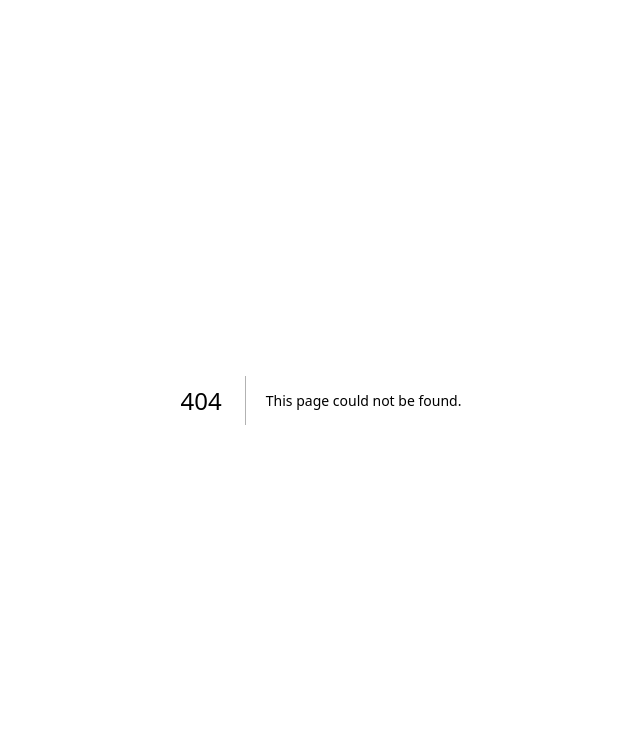
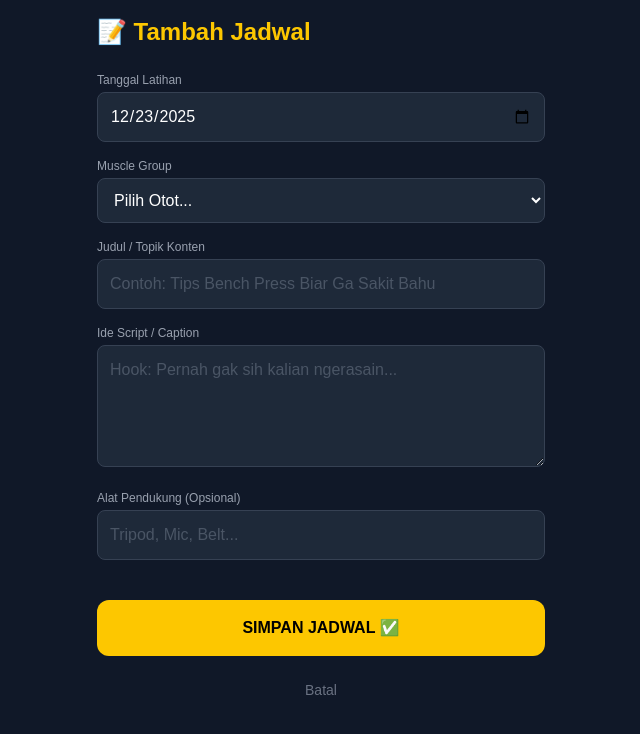
Before and after one commit to davidcungniago/gym-content-app, a Next.js app: page /new in a window 1280 px wide. Before the commit this address had no page. Shown: the top 734 px of the page, without its empty margins (319-959 px from the left). Built offline with nearby package versions, Linux system fonts and the light colour scheme; no server answers.

Commit message:
Tambah halaman input

```diff
--- /dev/null
+++ b/app/new/page.tsx
@@ -0,0 +1,137 @@
+'use client'
+import { useState } from 'react'
+import { supabase } from '@/lib/supabaseClient' // Pastikan path ini sesuai
+import { useRouter } from 'next/navigation'
+
+export default function NewPost() {
+  const router = useRouter()
+  const [loading, setLoading] = useState(false)
+  const [formData, setFormData] = useState({
+    date: new Date().toISOString().split('T')[0], // Default hari ini
+    muscle: '',
+    topic: '',
+    script: '',
+    equipment: ''
+  })
+
+  const handleSubmit = async (e: React.FormEvent) => {
+    e.preventDefault()
+    setLoading(true)
+
+    // Kirim data ke Supabase
+    const { error } = await supabase.from('content_schedule').insert([
+      {
+        schedule_date: formData.date,
+        muscle_group: formData.muscle,
+        topic: formData.topic,
+        script_draft: formData.script,
+        equipment_needed: formData.equipment,
+        status: 'Planned'
+      }
+    ])
+
+    if (error) {
+      alert('Gagal simpan: ' + error.message)
+      setLoading(false)
+    } else {
+      // Jika sukses, kembali ke dashboard
+      router.push('/')
+      router.refresh()
+    }
+  }
+
+  return (
+    <main className="min-h-screen bg-gray-900 text-white p-4 flex flex-col items-center">
+      <div className="w-full max-w-md">
+        <h1 className="text-2xl font-bold mb-6 text-yellow-400">📝 Tambah Jadwal</h1>
+
+        <form onSubmit={handleSubmit} className="space-y-4">
+
+          {/* Tanggal */}
+          <div>
+            <label className="block text-xs text-gray-400 mb-1">Tanggal Latihan</label>
+            <input
+              type="date"
+              className="w-full bg-gray-800 p-3 rounded-lg border border-gray-700 text-white"
+              value={formData.date}
+              onChange={(e) => setFormData({...formData, date: e.target.value})}
+              required
+            />
+          </div>
+
+          {/* Muscle Group */}
+          <div>
+            <label className="block text-xs text-gray-400 mb-1">Muscle Group</label>
+            <select
+              className="w-full bg-gray-800 p-3 rounded-lg border border-gray-700 text-white"
+              value={formData.muscle}
+              onChange={(e) => setFormData({...formData, muscle: e.target.value})}
+              required
+            >
+              <option value="">Pilih Otot...</option>
+              <option value="Chest">Chest (Dada)</option>
+              <option value="Back">Back (Punggung)</option>
+              <option value="Legs">Legs (Kaki)</option>
+              <option value="Shoulders">Shoulders (Bahu)</option>
+              <option value="Arms">Arms (Tangan)</option>
+              <option value="Cardio">Cardio / Abs</option>
+            </select>
+          </div>
+
+          {/* Topik Konten */}
+          <div>
+            <label className="block text-xs text-gray-400 mb-1">Judul / Topik Konten</label>
+            <input
+              type="text"
+              placeholder="Contoh: Tips Bench Press Biar Ga Sakit Bahu"
+              className="w-full bg-gray-800 p-3 rounded-lg border border-gray-700 text-white placeholder-gray-600"
+              value={formData.topic}
+              onChange={(e) => setFormData({...formData, topic: e.target.value})}
+              required
+            />
+          </div>
+
+          {/* Script / Catatan */}
+          <div>
+            <label className="block text-xs text-gray-400 mb-1">Ide Script / Caption</label>
+            <textarea
+              rows={4}
+              placeholder="Hook: Pernah gak sih kalian ngerasain..."
+              className="w-full bg-gray-800 p-3 rounded-lg border border-gray-700 text-white placeholder-gray-600"
+              value={formData.script}
+              onChange={(e) => setFormData({...formData, script: e.target.value})}
+            />
+          </div>
+
+          {/* Equipment */}
+          <div>
+            <label className="block text-xs text-gray-400 mb-1">Alat Pendukung (Opsional)</label>
+            <input
+              type="text"
+              placeholder="Tripod, Mic, Belt..."
+              className="w-full bg-gray-800 p-3 rounded-lg border border-gray-700 text-white placeholder-gray-600"
+              value={formData.equipment}
+              onChange={(e) => setFormData({...formData, equipment: e.target.value})}
+            />
+          </div>
+
+          <button
+            disabled={loading}
+            type="submit"
+            className="w-full bg-yellow-400 text-black font-bold p-4 rounded-xl mt-6 hover:bg-yellow-300 transition-colors disabled:opacity-50"
+          >
+            {loading ? 'Menyimpan...' : 'SIMPAN JADWAL ✅'}
+          </button>
+
+          <button
+            type="button"
+            onClick={() => router.back()}
+            className="w-full text-gray-500 text-sm mt-2 hover:text-white"
+          >
+            Batal
+          </button>
+        </form>
+      </div>
+    </main>
+  )
+}
--- a/app/page.tsx
+++ b/app/page.tsx
@@ -1,6 +1,7 @@
 'use client'
 import { useEffect, useState } from 'react'
 import { supabase } from '@/lib/supabaseClient'
+import Link from 'next/link'
 
 export default function Home() {
   const [schedules, setSchedules] = useState<any[]>([])
@@ -82,9 +83,11 @@ export default function Home() {
       </section>
 
       {/* Floating Action Button (Tombol Tambah) */}
-      <button className="fixed bottom-6 right-6 bg-yellow-400 text-black p-4 rounded-full shadow-xl font-bold hover:bg-yellow-300 transition-all">
-        + NEW
-      </button>
+     <Link href="/new">
+  <button className="fixed bottom-6 right-6 bg-yellow-400 text-black w-14 h-14 rounded-full shadow-xl font-bold text-2xl flex items-center justify-center hover:bg-yellow-300 transition-all z-50">
+    +
+  </button>
+</Link>
     </main>
   )
 }
```
